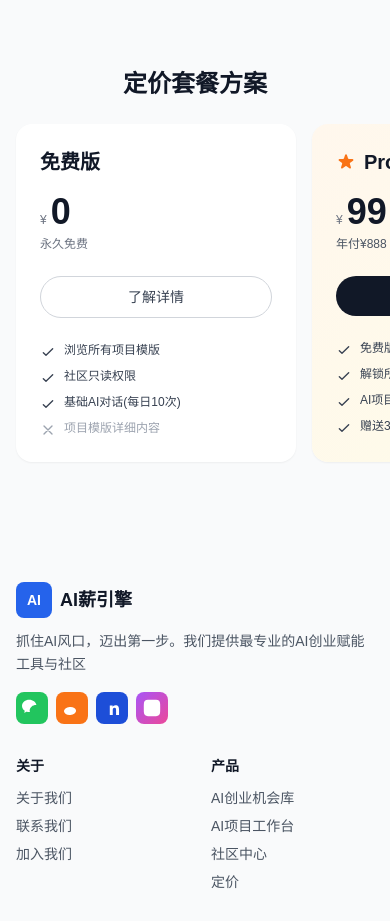
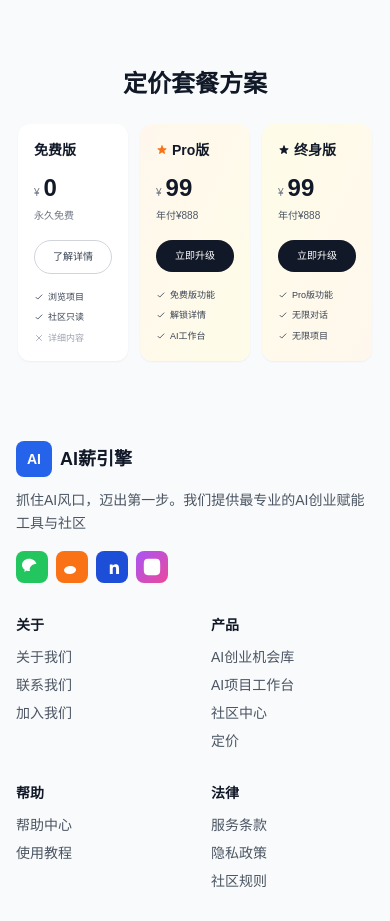
Before and after one commit to pikecode/aisalaryengine, a Vue app: page / in a window 390 px wide. Shown: the part 5585-6506 px from the top of the page. Built offline with nearby package versions, Linux system fonts and the light colour scheme.

Commit message:
feat(mobile): 完成PricingSection移动端适配 - 紧凑3列布局一屏展示完整

```diff
--- a/src/components/home/PricingSection.vue
+++ b/src/components/home/PricingSection.vue
@@ -7,155 +7,115 @@
         <h2 class="text-2xl md:text-4xl font-bold text-gray-900">定价套餐方案</h2>
       </div>
 
-      <!-- Mobile: Horizontal Scroll -->
-      <div class="md:hidden overflow-x-auto scrollbar-hide -mx-4 px-4 mb-6">
-        <div class="flex gap-4 pb-4">
+      <!-- Mobile: Compact Cards -->
+      <div class="md:hidden">
+        <div class="flex gap-3 justify-center">
           <!-- Free Plan -->
-          <div class="bg-white rounded-2xl p-6 shadow-sm flex-shrink-0 w-[280px]">
-            <!-- Header -->
-            <div class="mb-4">
-              <h3 class="text-xl font-bold text-gray-900">免费版</h3>
+          <div class="bg-white rounded-xl p-4 shadow-sm flex-1 max-w-[110px]">
+            <div class="mb-3">
+              <h3 class="text-sm font-bold text-gray-900">免费版</h3>
             </div>
-
-            <!-- Price -->
             <div class="flex items-baseline gap-1 mb-1">
-              <span class="text-xs text-gray-500">¥</span>
-              <span class="text-4xl font-bold text-gray-900">0</span>
+              <span class="text-[10px] text-gray-500">¥</span>
+              <span class="text-2xl font-bold text-gray-900">0</span>
             </div>
-            <div class="text-xs text-gray-500 mb-6">永久免费</div>
-
-            <!-- Button -->
-            <button class="w-full py-2.5 rounded-full font-medium text-sm bg-white hover:bg-gray-50 text-gray-700 border border-gray-300 transition-all mb-6">
+            <div class="text-[10px] text-gray-500 mb-4">永久免费</div>
+            <button class="w-full py-2 rounded-full font-medium text-[10px] bg-white hover:bg-gray-50 text-gray-700 border border-gray-300 transition-all mb-4">
               了解详情
             </button>
-
-            <!-- Features -->
-            <ul class="space-y-2">
-              <li class="flex items-start gap-2 text-xs text-gray-700">
-                <svg class="w-4 h-4 text-gray-700 flex-shrink-0 mt-0.5" fill="none" stroke="currentColor" viewBox="0 0 24 24">
+            <ul class="space-y-1.5">
+              <li class="flex items-start gap-1 text-[9px] text-gray-700">
+                <svg class="w-2.5 h-2.5 text-gray-700 flex-shrink-0 mt-0.5" fill="none" stroke="currentColor" viewBox="0 0 24 24">
                   <path stroke-linecap="round" stroke-linejoin="round" stroke-width="2" d="M5 13l4 4L19 7" />
                 </svg>
-                浏览所有项目模版
+                浏览项目
               </li>
-              <li class="flex items-start gap-2 text-xs text-gray-700">
-                <svg class="w-4 h-4 text-gray-700 flex-shrink-0 mt-0.5" fill="none" stroke="currentColor" viewBox="0 0 24 24">
+              <li class="flex items-start gap-1 text-[9px] text-gray-700">
+                <svg class="w-2.5 h-2.5 text-gray-700 flex-shrink-0 mt-0.5" fill="none" stroke="currentColor" viewBox="0 0 24 24">
                   <path stroke-linecap="round" stroke-linejoin="round" stroke-width="2" d="M5 13l4 4L19 7" />
                 </svg>
-                社区只读权限
+                社区只读
               </li>
-              <li class="flex items-start gap-2 text-xs text-gray-700">
-                <svg class="w-4 h-4 text-gray-700 flex-shrink-0 mt-0.5" fill="none" stroke="currentColor" viewBox="0 0 24 24">
-                  <path stroke-linecap="round" stroke-linejoin="round" stroke-width="2" d="M5 13l4 4L19 7" />
-                </svg>
-                基础AI对话(每日10次)
-              </li>
-              <li class="flex items-start gap-2 text-xs text-gray-400">
-                <svg class="w-4 h-4 text-gray-400 flex-shrink-0 mt-0.5" fill="none" stroke="currentColor" viewBox="0 0 24 24">
+              <li class="flex items-start gap-1 text-[9px] text-gray-400">
+                <svg class="w-2.5 h-2.5 text-gray-400 flex-shrink-0 mt-0.5" fill="none" stroke="currentColor" viewBox="0 0 24 24">
                   <path stroke-linecap="round" stroke-linejoin="round" stroke-width="2" d="M6 18L18 6M6 6l12 12" />
                 </svg>
-                项目模版详细内容
+                详细内容
               </li>
             </ul>
           </div>
 
           <!-- Pro Plan -->
-          <div class="bg-gradient-to-br from-orange-50 to-yellow-50 rounded-2xl p-6 shadow-sm flex-shrink-0 w-[280px]">
-            <!-- Header -->
-            <div class="flex items-center gap-2 mb-4">
-              <svg class="w-5 h-5 text-orange-500" fill="currentColor" viewBox="0 0 20 20">
+          <div class="bg-gradient-to-br from-orange-50 to-yellow-50 rounded-xl p-4 shadow-sm flex-1 max-w-[110px]">
+            <div class="flex items-center gap-1 mb-3">
+              <svg class="w-3 h-3 text-orange-500" fill="currentColor" viewBox="0 0 20 20">
                 <path d="M9.049 2.927c.3-.921 1.603-.921 1.902 0l1.07 3.292a1 1 0 00.95.69h3.462c.969 0 1.371 1.24.588 1.81l-2.8 2.034a1 1 0 00-.364 1.118l1.07 3.292c.3.921-.755 1.688-1.54 1.118l-2.8-2.034a1 1 0 00-1.175 0l-2.8 2.034c-.784.57-1.838-.197-1.539-1.118l1.07-3.292a1 1 0 00-.364-1.118L2.98 8.72c-.783-.57-.38-1.81.588-1.81h3.461a1 1 0 00.951-.69l1.07-3.292z" />
               </svg>
-              <h3 class="text-xl font-bold text-gray-900">Pro会员版</h3>
+              <h3 class="text-sm font-bold text-gray-900">Pro版</h3>
             </div>
-
-            <!-- Price -->
             <div class="flex items-baseline gap-1 mb-1">
-              <span class="text-xs text-gray-500">¥</span>
-              <span class="text-4xl font-bold text-gray-900">99</span>
+              <span class="text-[10px] text-gray-500">¥</span>
+              <span class="text-2xl font-bold text-gray-900">99</span>
             </div>
-            <div class="text-xs text-gray-600 mb-6">年付¥888（立省¥300）</div>
-
-            <!-- Button -->
-            <button class="w-full py-2.5 rounded-full font-medium text-sm bg-gray-900 hover:bg-gray-800 text-white transition-all mb-6">
+            <div class="text-[10px] text-gray-600 mb-4">年付¥888</div>
+            <button class="w-full py-2 rounded-full font-medium text-[10px] bg-gray-900 hover:bg-gray-800 text-white transition-all mb-4">
               立即升级
             </button>
-
-            <!-- Features -->
-            <ul class="space-y-2">
-              <li class="flex items-start gap-2 text-xs text-gray-700">
-                <svg class="w-4 h-4 text-gray-700 flex-shrink-0 mt-0.5" fill="none" stroke="currentColor" viewBox="0 0 24 24">
+            <ul class="space-y-1.5">
+              <li class="flex items-start gap-1 text-[9px] text-gray-700">
+                <svg class="w-2.5 h-2.5 text-gray-700 flex-shrink-0 mt-0.5" fill="none" stroke="currentColor" viewBox="0 0 24 24">
                   <path stroke-linecap="round" stroke-linejoin="round" stroke-width="2" d="M5 13l4 4L19 7" />
                 </svg>
-                免费版全部功能
+                免费版功能
               </li>
-              <li class="flex items-start gap-2 text-xs text-gray-700">
-                <svg class="w-4 h-4 text-gray-700 flex-shrink-0 mt-0.5" fill="none" stroke="currentColor" viewBox="0 0 24 24">
+              <li class="flex items-start gap-1 text-[9px] text-gray-700">
+                <svg class="w-2.5 h-2.5 text-gray-700 flex-shrink-0 mt-0.5" fill="none" stroke="currentColor" viewBox="0 0 24 24">
                   <path stroke-linecap="round" stroke-linejoin="round" stroke-width="2" d="M5 13l4 4L19 7" />
                 </svg>
-                解锁所有项目模版详情
+                解锁详情
               </li>
-              <li class="flex items-start gap-2 text-xs text-gray-700">
-                <svg class="w-4 h-4 text-gray-700 flex-shrink-0 mt-0.5" fill="none" stroke="currentColor" viewBox="0 0 24 24">
+              <li class="flex items-start gap-1 text-[9px] text-gray-700">
+                <svg class="w-2.5 h-2.5 text-gray-700 flex-shrink-0 mt-0.5" fill="none" stroke="currentColor" viewBox="0 0 24 24">
                   <path stroke-linecap="round" stroke-linejoin="round" stroke-width="2" d="M5 13l4 4L19 7" />
                 </svg>
-                AI项目工作台（无限项目）
-              </li>
-              <li class="flex items-start gap-2 text-xs text-gray-700">
-                <svg class="w-4 h-4 text-gray-700 flex-shrink-0 mt-0.5" fill="none" stroke="currentColor" viewBox="0 0 24 24">
-                  <path stroke-linecap="round" stroke-linejoin="round" stroke-width="2" d="M5 13l4 4L19 7" />
-                </svg>
-                赠送300孵化点
+                AI工作台
               </li>
             </ul>
           </div>
 
           <!-- Lifetime Plan -->
-          <div class="bg-gradient-to-br from-yellow-50 to-orange-50 rounded-2xl p-6 shadow-sm flex-shrink-0 w-[280px]">
-            <!-- Header -->
-            <div class="flex items-center gap-2 mb-4">
-              <svg class="w-5 h-5 text-gray-900" fill="currentColor" viewBox="0 0 20 20">
+          <div class="bg-gradient-to-br from-yellow-50 to-orange-50 rounded-xl p-4 shadow-sm flex-1 max-w-[110px]">
+            <div class="flex items-center gap-1 mb-3">
+              <svg class="w-3 h-3 text-gray-900" fill="currentColor" viewBox="0 0 20 20">
                 <path d="M9.049 2.927c.3-.921 1.603-.921 1.902 0l1.07 3.292a1 1 0 00.95.69h3.462c.969 0 1.371 1.24.588 1.81l-2.8 2.034a1 1 0 00-.364 1.118l1.07 3.292c.3.921-.755 1.688-1.54 1.118l-2.8-2.034a1 1 0 00-1.175 0l-2.8 2.034c-.784.57-1.838-.197-1.539-1.118l1.07-3.292a1 1 0 00-.364-1.118L2.98 8.72c-.783-.57-.38-1.81.588-1.81h3.461a1 1 0 00.951-.69l1.07-3.292z" />
               </svg>
-              <h3 class="text-xl font-bold text-gray-900">终身会员</h3>
+              <h3 class="text-sm font-bold text-gray-900">终身版</h3>
             </div>
-
-            <!-- Price -->
             <div class="flex items-baseline gap-1 mb-1">
-              <span class="text-xs text-gray-500">¥</span>
-              <span class="text-4xl font-bold text-gray-900">99</span>
+              <span class="text-[10px] text-gray-500">¥</span>
+              <span class="text-2xl font-bold text-gray-900">99</span>
             </div>
-            <div class="text-xs text-gray-600 mb-6">年付¥888（立省¥300）</div>
-
-            <!-- Button -->
-            <button class="w-full py-2.5 rounded-full font-medium text-sm bg-gray-900 hover:bg-gray-800 text-white transition-all mb-6">
+            <div class="text-[10px] text-gray-600 mb-4">年付¥888</div>
+            <button class="w-full py-2 rounded-full font-medium text-[10px] bg-gray-900 hover:bg-gray-800 text-white transition-all mb-4">
               立即升级
             </button>
-
-            <!-- Features -->
-            <ul class="space-y-2">
-              <li class="flex items-start gap-2 text-xs text-gray-700">
-                <svg class="w-4 h-4 text-gray-700 flex-shrink-0 mt-0.5" fill="none" stroke="currentColor" viewBox="0 0 24 24">
+            <ul class="space-y-1.5">
+              <li class="flex items-start gap-1 text-[9px] text-gray-700">
+                <svg class="w-2.5 h-2.5 text-gray-700 flex-shrink-0 mt-0.5" fill="none" stroke="currentColor" viewBox="0 0 24 24">
                   <path stroke-linecap="round" stroke-linejoin="round" stroke-width="2" d="M5 13l4 4L19 7" />
                 </svg>
-                Pro版全部功能
+                Pro版功能
               </li>
-              <li class="flex items-start gap-2 text-xs text-gray-700">
-                <svg class="w-4 h-4 text-gray-700 flex-shrink-0 mt-0.5" fill="none" stroke="currentColor" viewBox="0 0 24 24">
+              <li class="flex items-start gap-1 text-[9px] text-gray-700">
+                <svg class="w-2.5 h-2.5 text-gray-700 flex-shrink-0 mt-0.5" fill="none" stroke="currentColor" viewBox="0 0 24 24">
                   <path stroke-linecap="round" stroke-linejoin="round" stroke-width="2" d="M5 13l4 4L19 7" />
                 </svg>
-                AI对话（无限次数）
-              </li>
-              <li class="flex items-start gap-2 text-xs text-gray-700">
-                <svg class="w-4 h-4 text-gray-700 flex-shrink-0 mt-0.5" fill="none" stroke="currentColor" viewBox="0 0 24 24">
+                无限对话</li>
+              <li class="flex items-start gap-1 text-[9px] text-gray-700">
+                <svg class="w-2.5 h-2.5 text-gray-700 flex-shrink-0 mt-0.5" fill="none" stroke="currentColor" viewBox="0 0 24 24">
                   <path stroke-linecap="round" stroke-linejoin="round" stroke-width="2" d="M5 13l4 4L19 7" />
                 </svg>
-                上传项目（无限个）
-              </li>
-              <li class="flex items-start gap-2 text-xs text-gray-700">
-                <svg class="w-4 h-4 text-gray-700 flex-shrink-0 mt-0.5" fill="none" stroke="currentColor" viewBox="0 0 24 24">
-                  <path stroke-linecap="round" stroke-linejoin="round" stroke-width="2" d="M5 13l4 4L19 7" />
-                </svg>
-                赠送1000孵化点
+                无限项目
               </li>
             </ul>
           </div>
@@ -167,24 +127,17 @@
 
         <!-- Free Plan -->
         <div class="bg-white rounded-3xl p-8 shadow-sm">
-          <!-- Header -->
           <div class="mb-6">
             <h3 class="text-2xl font-bold text-gray-900">免费版</h3>
           </div>
-
-          <!-- Price -->
           <div class="flex items-baseline gap-2 mb-2">
             <span class="text-sm text-gray-500">¥</span>
             <span class="text-6xl font-bold text-gray-900">0</span>
           </div>
           <div class="text-sm text-gray-500 mb-8">永久免费</div>
-
-          <!-- Button -->
           <button class="w-full py-3 rounded-full font-medium text-base bg-white hover:bg-gray-50 text-gray-700 border border-gray-300 transition-all mb-8">
             了解详情
           </button>
-
-          <!-- Features -->
           <ul class="space-y-3">
             <li class="flex items-start gap-2 text-sm text-gray-700">
               <svg class="w-5 h-5 text-gray-700 flex-shrink-0 mt-0.5" fill="none" stroke="currentColor" viewBox="0 0 24 24">
@@ -210,44 +163,25 @@
               </svg>
               项目模版详细内容
             </li>
-            <li class="flex items-start gap-2 text-sm text-gray-400">
-              <svg class="w-5 h-5 text-gray-400 flex-shrink-0 mt-0.5" fill="none" stroke="currentColor" viewBox="0 0 24 24">
-                <path stroke-linecap="round" stroke-linejoin="round" stroke-width="2" d="M6 18L18 6M6 6l12 12" />
-              </svg>
-              AI项目工作台
-            </li>
-            <li class="flex items-start gap-2 text-sm text-gray-400">
-              <svg class="w-5 h-5 text-gray-400 flex-shrink-0 mt-0.5" fill="none" stroke="currentColor" viewBox="0 0 24 24">
-                <path stroke-linecap="round" stroke-linejoin="round" stroke-width="2" d="M6 18L18 6M6 6l12 12" />
-              </svg>
-              社区发帖权限
-            </li>
           </ul>
         </div>
 
         <!-- Pro Plan -->
         <div class="bg-gradient-to-br from-orange-50 to-yellow-50 rounded-3xl p-8 shadow-sm">
-          <!-- Header -->
           <div class="flex items-center gap-2 mb-6">
             <svg class="w-6 h-6 text-orange-500" fill="currentColor" viewBox="0 0 20 20">
               <path d="M9.049 2.927c.3-.921 1.603-.921 1.902 0l1.07 3.292a1 1 0 00.95.69h3.462c.969 0 1.371 1.24.588 1.81l-2.8 2.034a1 1 0 00-.364 1.118l1.07 3.292c.3.921-.755 1.688-1.54 1.118l-2.8-2.034a1 1 0 00-1.175 0l-2.8 2.034c-.784.57-1.838-.197-1.539-1.118l1.07-3.292a1 1 0 00-.364-1.118L2.98 8.72c-.783-.57-.38-1.81.588-1.81h3.461a1 1 0 00.951-.69l1.07-3.292z" />
             </svg>
             <h3 class="text-2xl font-bold text-gray-900">Pro会员版</h3>
           </div>
-
-          <!-- Price -->
           <div class="flex items-baseline gap-2 mb-2">
             <span class="text-sm text-gray-500">¥</span>
             <span class="text-6xl font-bold text-gray-900">99</span>
           </div>
           <div class="text-sm text-gray-600 mb-8">年付¥888（立省¥300）</div>
-
-          <!-- Button -->
           <button class="w-full py-3 rounded-full font-medium text-base bg-gray-900 hover:bg-gray-800 text-white transition-all mb-8">
             立即升级
           </button>
-
-          <!-- Features -->
           <ul class="space-y-3">
             <li class="flex items-start gap-2 text-sm text-gray-700">
               <svg class="w-5 h-5 text-gray-700 flex-shrink-0 mt-0.5" fill="none" stroke="currentColor" viewBox="0 0 24 24">
@@ -271,24 +205,6 @@
               <svg class="w-5 h-5 text-gray-700 flex-shrink-0 mt-0.5" fill="none" stroke="currentColor" viewBox="0 0 24 24">
                 <path stroke-linecap="round" stroke-linejoin="round" stroke-width="2" d="M5 13l4 4L19 7" />
               </svg>
-              社区发帖与互动
-            </li>
-            <li class="flex items-start gap-2 text-sm text-gray-700">
-              <svg class="w-5 h-5 text-gray-700 flex-shrink-0 mt-0.5" fill="none" stroke="currentColor" viewBox="0 0 24 24">
-                <path stroke-linecap="round" stroke-linejoin="round" stroke-width="2" d="M5 13l4 4L19 7" />
-              </svg>
-              AI对话（每日100次）
-            </li>
-            <li class="flex items-start gap-2 text-sm text-gray-700">
-              <svg class="w-5 h-5 text-gray-700 flex-shrink-0 mt-0.5" fill="none" stroke="currentColor" viewBox="0 0 24 24">
-                <path stroke-linecap="round" stroke-linejoin="round" stroke-width="2" d="M5 13l4 4L19 7" />
-              </svg>
-              上传项目（最多10个）
-            </li>
-            <li class="flex items-start gap-2 text-sm text-gray-700">
-              <svg class="w-5 h-5 text-gray-700 flex-shrink-0 mt-0.5" fill="none" stroke="currentColor" viewBox="0 0 24 24">
-                <path stroke-linecap="round" stroke-linejoin="round" stroke-width="2" d="M5 13l4 4L19 7" />
-              </svg>
               赠送300孵化点
             </li>
           </ul>
@@ -296,69 +212,44 @@
 
         <!-- Lifetime Plan -->
         <div class="bg-gradient-to-br from-yellow-50 to-orange-50 rounded-3xl p-8 shadow-sm">
-          <!-- Header -->
           <div class="flex items-center gap-2 mb-6">
             <svg class="w-6 h-6 text-gray-900" fill="currentColor" viewBox="0 0 20 20">
               <path d="M9.049 2.927c.3-.921 1.603-.921 1.902 0l1.07 3.292a1 1 0 00.95.69h3.462c.969 0 1.371 1.24.588 1.81l-2.8 2.034a1 1 0 00-.364 1.118l1.07 3.292c.3.921-.755 1.688-1.54 1.118l-2.8-2.034a1 1 0 00-1.175 0l-2.8 2.034c-.784.57-1.838-.197-1.539-1.118l1.07-3.292a1 1 0 00-.364-1.118L2.98 8.72c-.783-.57-.38-1.81.588-1.81h3.461a1 1 0 00.951-.69l1.07-3.292z" />
             </svg>
             <h3 class="text-2xl font-bold text-gray-900">终身会员</h3>
           </div>
-
-          <!-- Price -->
           <div class="flex items-baseline gap-2 mb-2">
             <span class="text-sm text-gray-500">¥</span>
             <span class="text-6xl font-bold text-gray-900">99</span>
           </div>
           <div class="text-sm text-gray-600 mb-8">年付¥888（立省¥300）</div>
-
-          <!-- Button -->
           <button class="w-full py-3 rounded-full font-medium text-base bg-gray-900 hover:bg-gray-800 text-white transition-all mb-8">
             立即升级
           </button>
-
-          <!-- Features -->
           <ul class="space-y-3">
             <li class="flex items-start gap-2 text-sm text-gray-700">
               <svg class="w-5 h-5 text-gray-700 flex-shrink-0 mt-0.5" fill="none" stroke="currentColor" viewBox="0 0 24 24">
                 <path stroke-linecap="round" stroke-linejoin="round" stroke-width="2" d="M5 13l4 4L19 7" />
               </svg>
-              免费版全部功能
+              Pro版全部功能
             </li>
             <li class="flex items-start gap-2 text-sm text-gray-700">
               <svg class="w-5 h-5 text-gray-700 flex-shrink-0 mt-0.5" fill="none" stroke="currentColor" viewBox="0 0 24 24">
                 <path stroke-linecap="round" stroke-linejoin="round" stroke-width="2" d="M5 13l4 4L19 7" />
               </svg>
-              解锁所有项目模版详情
+              AI对话（无限次数）
             </li>
             <li class="flex items-start gap-2 text-sm text-gray-700">
               <svg class="w-5 h-5 text-gray-700 flex-shrink-0 mt-0.5" fill="none" stroke="currentColor" viewBox="0 0 24 24">
                 <path stroke-linecap="round" stroke-linejoin="round" stroke-width="2" d="M5 13l4 4L19 7" />
               </svg>
-              AI项目工作台（无限项目）
+              上传项目（无限个）
             </li>
             <li class="flex items-start gap-2 text-sm text-gray-700">
               <svg class="w-5 h-5 text-gray-700 flex-shrink-0 mt-0.5" fill="none" stroke="currentColor" viewBox="0 0 24 24">
                 <path stroke-linecap="round" stroke-linejoin="round" stroke-width="2" d="M5 13l4 4L19 7" />
               </svg>
-              社区发帖与互动
-            </li>
-            <li class="flex items-start gap-2 text-sm text-gray-700">
-              <svg class="w-5 h-5 text-gray-700 flex-shrink-0 mt-0.5" fill="none" stroke="currentColor" viewBox="0 0 24 24">
-                <path stroke-linecap="round" stroke-linejoin="round" stroke-width="2" d="M5 13l4 4L19 7" />
-              </svg>
-              AI对话（每日100次）
-            </li>
-            <li class="flex items-start gap-2 text-sm text-gray-700">
-              <svg class="w-5 h-5 text-gray-700 flex-shrink-0 mt-0.5" fill="none" stroke="currentColor" viewBox="0 0 24 24">
-                <path stroke-linecap="round" stroke-linejoin="round" stroke-width="2" d="M5 13l4 4L19 7" />
-              </svg>
-              上传项目（最多10个）
-            </li>
-            <li class="flex items-start gap-2 text-sm text-gray-700">
-              <svg class="w-5 h-5 text-gray-700 flex-shrink-0 mt-0.5" fill="none" stroke="currentColor" viewBox="0 0 24 24">
-                <path stroke-linecap="round" stroke-linejoin="round" stroke-width="2" d="M5 13l4 4L19 7" />
-              </svg>
-              赠送300孵化点
+              赠送1000孵化点
             </li>
           </ul>
         </div>
```
Also changed, not shown: 1 other file (tests, documents, lock files or other folders).
